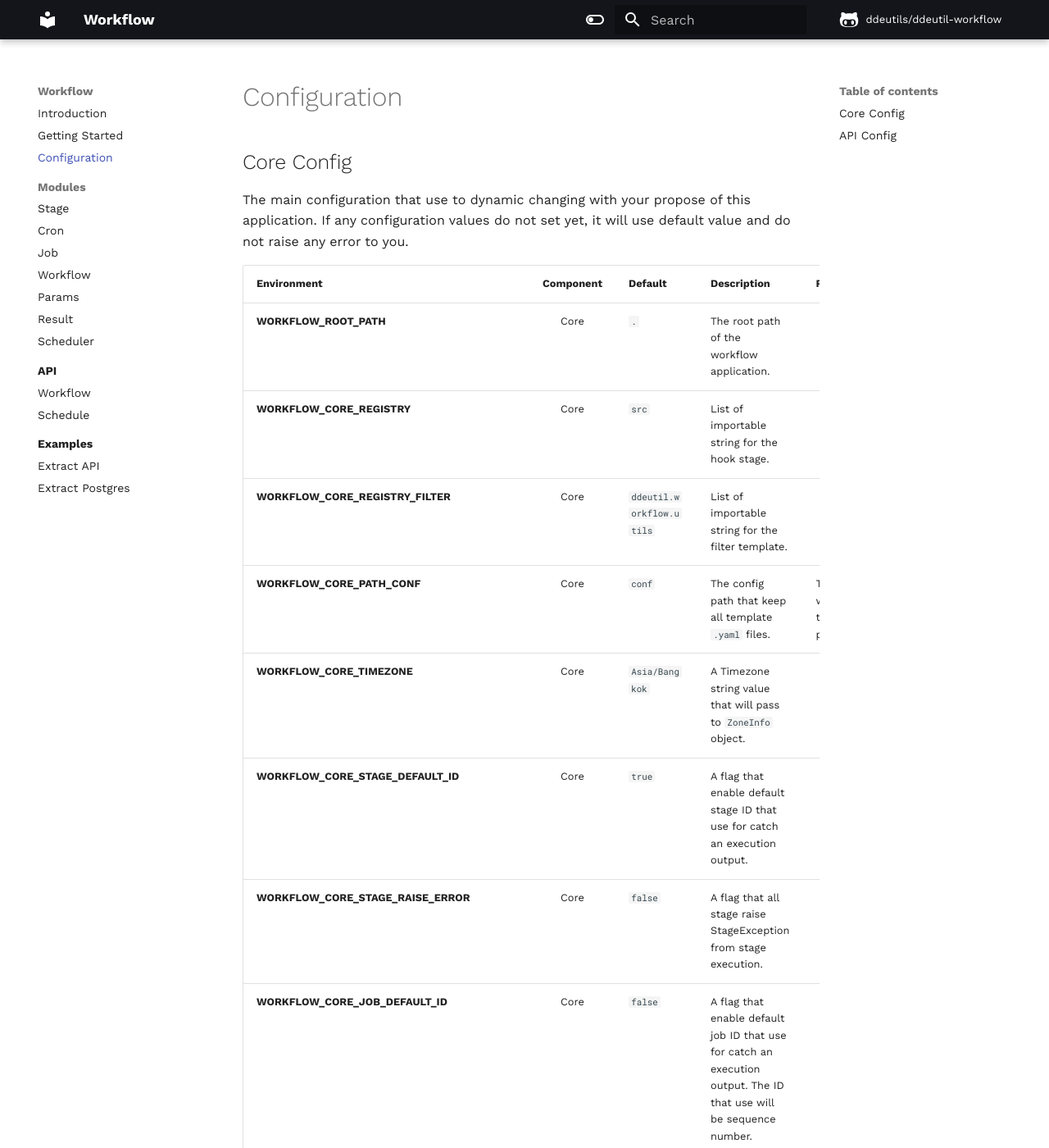
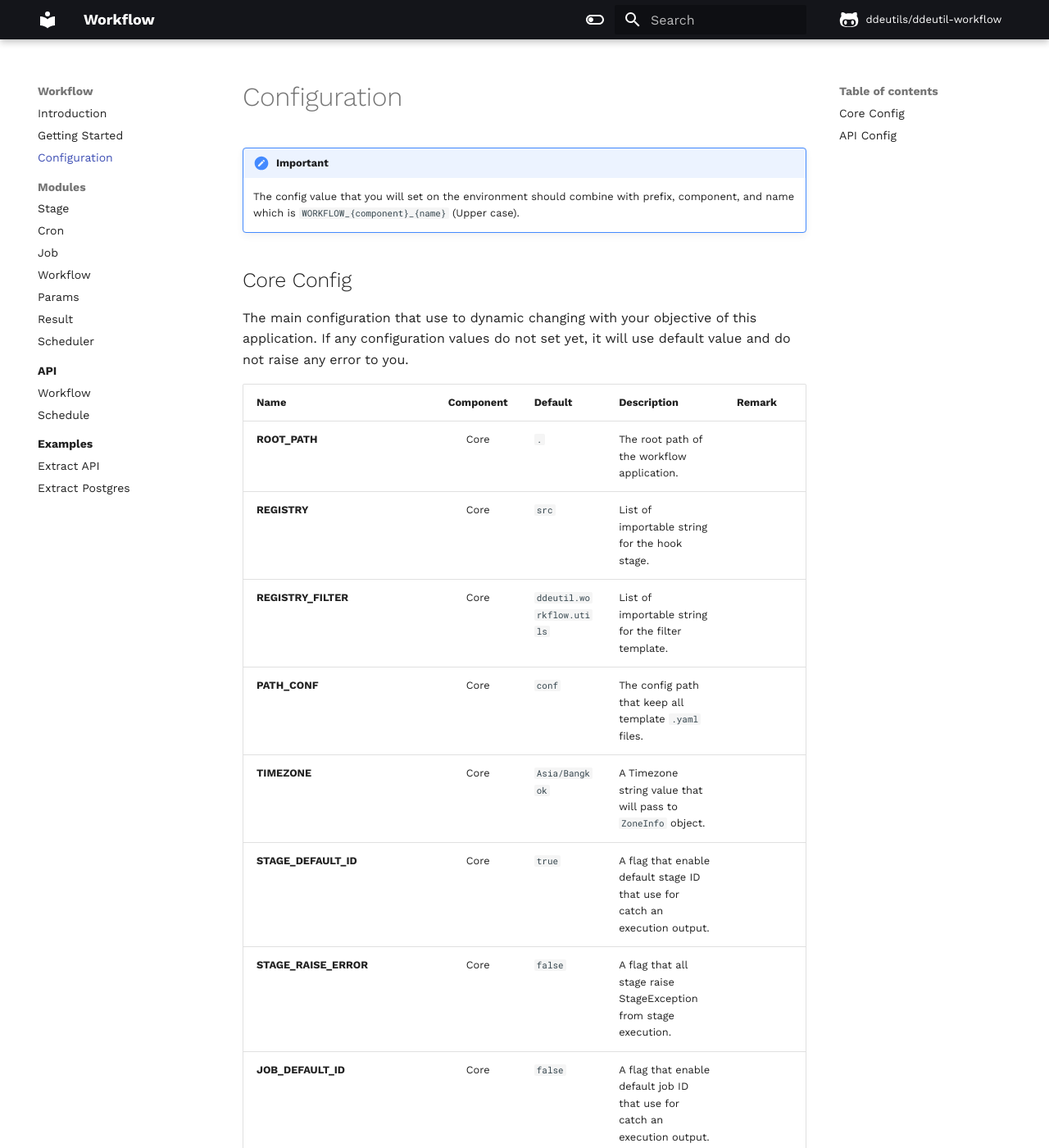
Before and after one commit to ddeutils/ddeutil-workflow, an MkDocs documentation site: the page built from docs/configuration.md, in a window 1280 px wide and 1400 px high. Shown: the whole window at 82% size. Built offline with MkDocs 1.6.1 and Material for MkDocs 9.7.7, drawn with Linux system fonts in a browser that asks for light colours; comment, search, counter and statistics services are not loaded; some of the changed text lies outside the part shown.

Commit message:
:art: styled: change config pattern on readme page.

```diff
--- a/docs/configuration.md
+++ b/docs/configuration.md
@@ -1,38 +1,43 @@
 # Configuration
+
+!!! important
+
+    The config value that you will set on the environment should combine with
+    prefix, component, and name which is `WORKFLOW_{component}_{name}` (Upper case).
 
 ## Core Config
 
-The main configuration that use to dynamic changing with your propose of this
+The main configuration that use to dynamic changing with your objective of this
 application. If any configuration values do not set yet, it will use default value
 and do not raise any error to you.
 
-| Environment                                | Component | Default                           | Description                                                                                                        | Remark                                 |
-|:-------------------------------------------|:---------:|:----------------------------------|:-------------------------------------------------------------------------------------------------------------------|----------------------------------------|
-| **WORKFLOW_ROOT_PATH**                     |   Core    | `.`                               | The root path of the workflow application.                                                                         |                                        |
-| **WORKFLOW_CORE_REGISTRY**                 |   Core    | `src`                             | List of importable string for the hook stage.                                                                      |                                        |
-| **WORKFLOW_CORE_REGISTRY_FILTER**          |   Core    | `ddeutil.workflow.utils`          | List of importable string for the filter template.                                                                 |                                        |
-| **WORKFLOW_CORE_PATH_CONF**                |   Core    | `conf`                            | The config path that keep all template `.yaml` files.                                                              | This value will join to the root path. |
-| **WORKFLOW_CORE_TIMEZONE**                 |   Core    | `Asia/Bangkok`                    | A Timezone string value that will pass to `ZoneInfo` object.                                                       |                                        |
-| **WORKFLOW_CORE_STAGE_DEFAULT_ID**         |   Core    | `true`                            | A flag that enable default stage ID that use for catch an execution output.                                        |                                        |
-| **WORKFLOW_CORE_STAGE_RAISE_ERROR**        |   Core    | `false`                           | A flag that all stage raise StageException from stage execution.                                                   |                                        |
-| **WORKFLOW_CORE_JOB_DEFAULT_ID**           |   Core    | `false`                           | A flag that enable default job ID that use for catch an execution output. The ID that use will be sequence number. |                                        |
-| **WORKFLOW_CORE_JOB_RAISE_ERROR**          |   Core    | `true`                            | A flag that all job raise JobException from job strategy execution.                                                |                                        |
-| **WORKFLOW_CORE_MAX_NUM_POKING**           |   Core    | `4`                               | .                                                                                                                  |                                        |
-| **WORKFLOW_CORE_MAX_JOB_PARALLEL**         |   Core    | `2`                               | The maximum job number that able to run parallel in workflow executor.                                             |                                        |
-| **WORKFLOW_CORE_MAX_JOB_EXEC_TIMEOUT**     |   Core    | `600`                             |                                                                                                                    |                                        |
-| **WORKFLOW_CORE_MAX_CRON_PER_WORKFLOW**    |   Core    | `5`                               |                                                                                                                    |                                        |
-| **WORKFLOW_CORE_MAX_QUEUE_COMPLETE_HIST**  |   Core    | `16`                              |                                                                                                                    |                                        |
-| **WORKFLOW_CORE_GENERATE_ID_SIMPLE_MODE**  |   Core    | `true`                            | A flog that enable generating ID with `md5` algorithm.                                                             |                                        |
-| **WORKFLOW_LOG_PATH**                      |    Log    | `./logs`                          | The log path of the workflow saving log.                                                                           |                                        |
-| **WORKFLOW_LOG_DEBUG_MODE**                |    Log    | `true`                            | A flag that enable logging with debug level mode.                                                                  |                                        |
-| **WORKFLOW_LOG_ENABLE_WRITE**              |    Log    | `true`                            | A flag that enable logging object saving log to its destination.                                                   |                                        |
-| **WORKFLOW_APP_MAX_PROCESS**               | Schedule  | `2`                               | The maximum process worker number that run in scheduler app module.                                                |                                        |
-| **WORKFLOW_APP_MAX_SCHEDULE_PER_PROCESS**  | Schedule  | `100`                             | A schedule per process that run parallel.                                                                          |                                        |
-| **WORKFLOW_APP_STOP_BOUNDARY_DELTA**       | Schedule  | `'{"minutes": 5, "seconds": 20}'` | A time delta value that use to stop scheduler app in json string format.                                           |                                        |
+| Name                         | Component | Default                           | Description                                                                                                        | Remark |
+|:-----------------------------|:---------:|:----------------------------------|:-------------------------------------------------------------------------------------------------------------------|--------|
+| **ROOT_PATH**                |   Core    | `.`                               | The root path of the workflow application.                                                                         |        |
+| **REGISTRY**                 |   Core    | `src`                             | List of importable string for the hook stage.                                                                      |        |
+| **REGISTRY_FILTER**          |   Core    | `ddeutil.workflow.utils`          | List of importable string for the filter template.                                                                 |        |
+| **PATH_CONF**                |   Core    | `conf`                            | The config path that keep all template `.yaml` files.                                                              |        |
+| **TIMEZONE**                 |   Core    | `Asia/Bangkok`                    | A Timezone string value that will pass to `ZoneInfo` object.                                                       |        |
+| **STAGE_DEFAULT_ID**         |   Core    | `true`                            | A flag that enable default stage ID that use for catch an execution output.                                        |        |
+| **STAGE_RAISE_ERROR**        |   Core    | `false`                           | A flag that all stage raise StageException from stage execution.                                                   |        |
+| **JOB_DEFAULT_ID**           |   Core    | `false`                           | A flag that enable default job ID that use for catch an execution output. The ID that use will be sequence number. |        |
+| **JOB_RAISE_ERROR**          |   Core    | `true`                            | A flag that all job raise JobException from job strategy execution.                                                |        |
+| **MAX_NUM_POKING**           |   Core    | `4`                               | .                                                                                                                  |        |
+| **MAX_JOB_PARALLEL**         |   Core    | `2`                               | The maximum job number that able to run parallel in workflow executor.                                             |        |
+| **MAX_JOB_EXEC_TIMEOUT**     |   Core    | `600`                             |                                                                                                                    |        |
+| **MAX_CRON_PER_WORKFLOW**    |   Core    | `5`                               |                                                                                                                    |        |
+| **MAX_QUEUE_COMPLETE_HIST**  |   Core    | `16`                              |                                                                                                                    |        |
+| **GENERATE_ID_SIMPLE_MODE**  |   Core    | `true`                            | A flog that enable generating ID with `md5` algorithm.                                                             |        |
+| **PATH**                     |    Log    | `./logs`                          | The log path of the workflow saving log.                                                                           |        |
+| **DEBUG_MODE**               |    Log    | `true`                            | A flag that enable logging with debug level mode.                                                                  |        |
+| **ENABLE_WRITE**             |    Log    | `true`                            | A flag that enable logging object saving log to its destination.                                                   |        |
+| **MAX_PROCESS**              |    App    | `2`                               | The maximum process worker number that run in scheduler app module.                                                |        |
+| **MAX_SCHEDULE_PER_PROCESS** |    App    | `100`                             | A schedule per process that run parallel.                                                                          |        |
+| **STOP_BOUNDARY_DELTA**      |    App    | `'{"minutes": 5, "seconds": 20}'` | A time delta value that use to stop scheduler app in json string format.                                           |        |
 
 ## API Config
 
-| Environment                             |  Component  | Default | Description                                                                        | Remark |
-|:----------------------------------------|:-----------:|---------|------------------------------------------------------------------------------------|--------|
-| **WORKFLOW_API_ENABLE_ROUTE_WORKFLOW**  |     API     | `true`  | A flag that enable workflow route to manage execute manually and workflow logging. |        |
-| **WORKFLOW_API_ENABLE_ROUTE_SCHEDULE**  |     API     | `true`  | A flag that enable run scheduler.                                                  |        |
+| Environment                |  Component  | Default | Description                                                                        | Remark |
+|:---------------------------|:-----------:|---------|------------------------------------------------------------------------------------|--------|
+| **ENABLE_ROUTE_WORKFLOW**  |     API     | `true`  | A flag that enable workflow route to manage execute manually and workflow logging. |        |
+| **ENABLE_ROUTE_SCHEDULE**  |     API     | `true`  | A flag that enable run scheduler.                                                  |        |
```
Also changed, not shown: README.md (+31 -27 lines), docs/index.md (+48 -8 lines), 2 other files.
